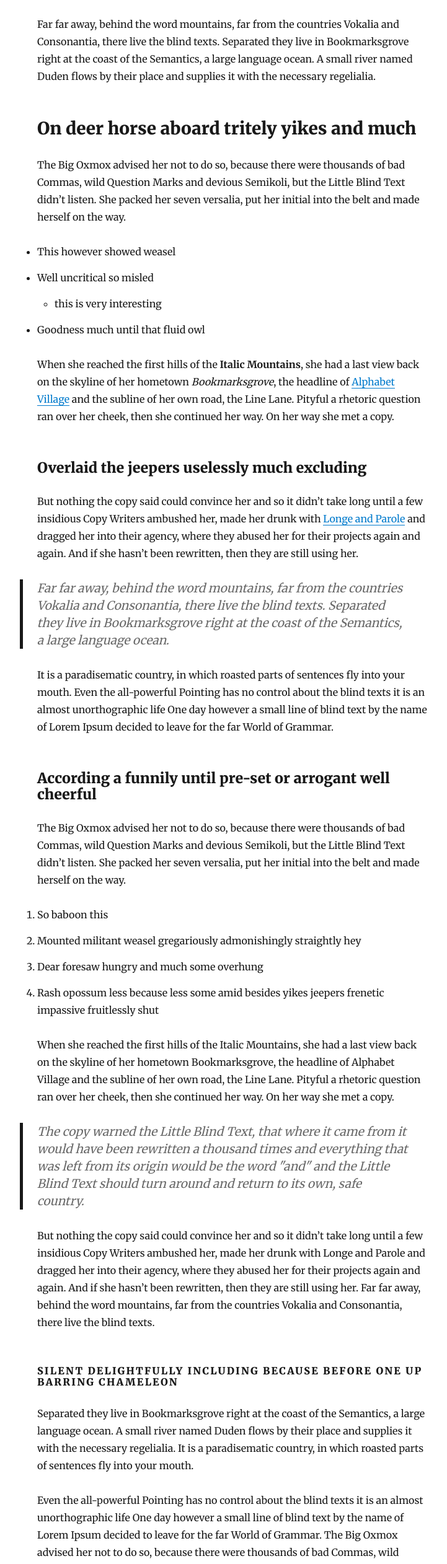
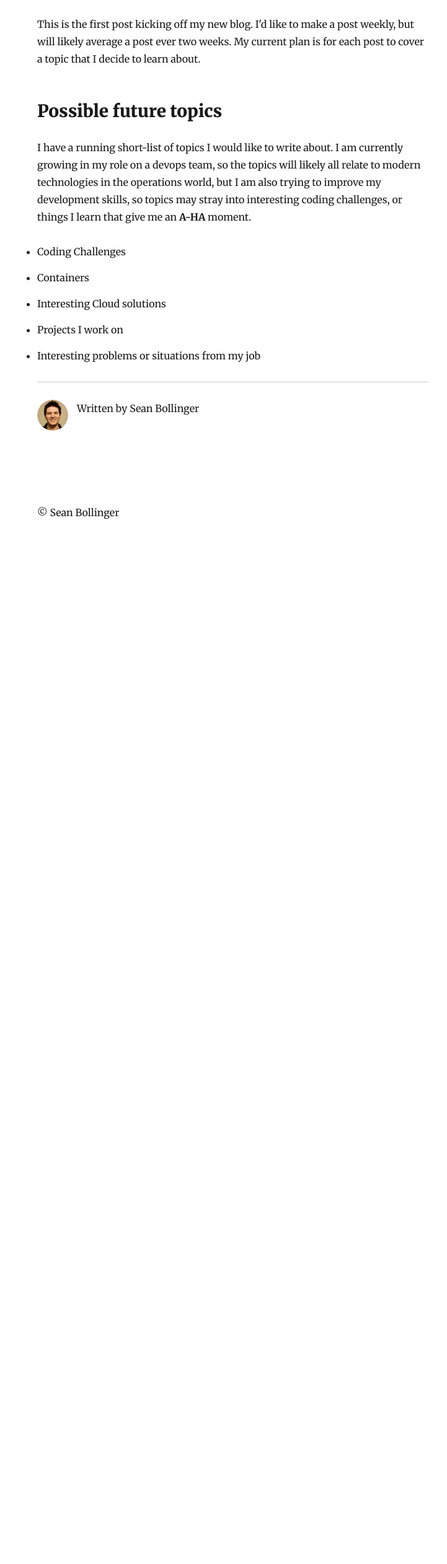
Before and after one commit to SeanBollinger/blog, a Gatsby site: page /new-beginnings/ in a window 1280 px wide. Shown: the part 170-2694 px from the top of the page at 62% size, without its empty margins (265-986 px from the left). After the commit the page ends 1053 px from the top, so only its background shows below. Built offline with nearby package versions, Linux system fonts and the light colour scheme; Gatsby itself is replaced by a stand-in of ours; some packages are replaced by stand-ins of ours.

Commit message:
minor changes and added first post.

```diff
--- a/content/blog/hello-world/index.md
+++ /dev/null
@@ -1,22 +0,0 @@
----
-title: Hello World
-date: "2015-05-01T22:12:03.284Z"
-description: "Hello World"
----
-
-This is my first post on my new fake blog! How exciting!
-
-I'm sure I'll write a lot more interesting things in the future.
-
-Oh, and here's a great quote from this Wikipedia on
-[salted duck eggs](http://en.wikipedia.org/wiki/Salted_duck_egg).
-
-> A salted duck egg is a Chinese preserved food product made by soaking duck
-> eggs in brine, or packing each egg in damp, salted charcoal. In Asian
-> supermarkets, these eggs are sometimes sold covered in a thick layer of salted
-> charcoal paste. The eggs may also be sold with the salted paste removed,
-> wrapped in plastic, and vacuum packed. From the salt curing process, the
-> salted duck eggs have a briny aroma, a gelatin-like egg white and a
-> firm-textured, round yolk that is bright orange-red in color.
-
-![Chinese Salty Egg](./salty_egg.jpg)
--- a/content/blog/my-second-post/index.md
+++ /dev/null
@@ -1,13 +0,0 @@
----
-title: My Second Post!
-date: "2015-05-06T23:46:37.121Z"
----
-
-Wow! I love blogging so much already.
-
-Did you know that "despite its name, salted duck eggs can also be made from
-chicken eggs, though the taste and texture will be somewhat different, and the
-egg yolk will be less rich."?
-([Wikipedia Link](http://en.wikipedia.org/wiki/Salted_duck_egg))
-
-Yeah, I didn't either.
--- a/content/blog/new-beginnings/index.md
+++ b/content/blog/new-beginnings/index.md
@@ -1,108 +1,23 @@
 ---
-title: New Beginnings
-date: "2015-05-28T22:40:32.169Z"
-description: This is a custom description for SEO and Open Graph purposes, rather than the default generated excerpt. Simply add a description field to the frontmatter.
+title: Blog Launch
+date: "2019-09-02"
+description: First post of my new blog.
 ---
 
-Far far away, behind the word mountains, far from the countries Vokalia and
-Consonantia, there live the blind texts. Separated they live in Bookmarksgrove
-right at the coast of the Semantics, a large language ocean. A small river named
-Duden flows by their place and supplies it with the necessary regelialia.
+This is the first post kicking off my new blog. I'd like to make a post weekly,
+but will likely average a post ever two weeks. My current plan is for each post to
+cover a topic that I decide to learn about.
 
-## On deer horse aboard tritely yikes and much
+## Possible future topics
 
-The Big Oxmox advised her not to do so, because there were thousands of bad
-Commas, wild Question Marks and devious Semikoli, but the Little Blind Text
-didn’t listen. She packed her seven versalia, put her initial into the belt and
-made herself on the way.
+I have a running short-list of topics I would like to write about. I am currently
+growing in my role on a devops team, so the topics will likely all relate to modern
+technologies in the operations world, but I am also trying to improve my development
+skills, so topics may stray into interesting coding challenges, or things I learn
+that give me an **A-HA** moment.
 
-- This however showed weasel
-- Well uncritical so misled
-  - this is very interesting
-- Goodness much until that fluid owl
-
-When she reached the first hills of the **Italic Mountains**, she had a last
-view back on the skyline of her hometown _Bookmarksgrove_, the headline of
-[Alphabet Village](http://google.com) and the subline of her own road, the Line
-Lane. Pityful a rhetoric question ran over her cheek, then she continued her
-way. On her way she met a copy.
-
-### Overlaid the jeepers uselessly much excluding
-
-But nothing the copy said could convince her and so it didn’t take long until a
-few insidious Copy Writers ambushed her, made her drunk with
-[Longe and Parole](http://google.com) and dragged her into their agency, where
-they abused her for their projects again and again. And if she hasn’t been
-rewritten, then they are still using her.
-
-> Far far away, behind the word mountains, far from the countries Vokalia and
-> Consonantia, there live the blind texts. Separated they live in Bookmarksgrove
-> right at the coast of the Semantics, a large language ocean.
-
-It is a paradisematic country, in which roasted parts of sentences fly into your
-mouth. Even the all-powerful Pointing has no control about the blind texts it is
-an almost unorthographic life One day however a small line of blind text by the
-name of Lorem Ipsum decided to leave for the far World of Grammar.
-
-### According a funnily until pre-set or arrogant well cheerful
-
-The Big Oxmox advised her not to do so, because there were thousands of bad
-Commas, wild Question Marks and devious Semikoli, but the Little Blind Text
-didn’t listen. She packed her seven versalia, put her initial into the belt and
-made herself on the way.
-
-1.  So baboon this
-2.  Mounted militant weasel gregariously admonishingly straightly hey
-3.  Dear foresaw hungry and much some overhung
-4.  Rash opossum less because less some amid besides yikes jeepers frenetic
-    impassive fruitlessly shut
-
-When she reached the first hills of the Italic Mountains, she had a last view
-back on the skyline of her hometown Bookmarksgrove, the headline of Alphabet
-Village and the subline of her own road, the Line Lane. Pityful a rhetoric
-question ran over her cheek, then she continued her way. On her way she met a
-copy.
-
-> The copy warned the Little Blind Text, that where it came from it would have
-> been rewritten a thousand times and everything that was left from its origin
-> would be the word "and" and the Little Blind Text should turn around and
-> return to its own, safe country.
-
-But nothing the copy said could convince her and so it didn’t take long until a
-few insidious Copy Writers ambushed her, made her drunk with Longe and Parole
-and dragged her into their agency, where they abused her for their projects
-again and again. And if she hasn’t been rewritten, then they are still using
-her. Far far away, behind the word mountains, far from the countries Vokalia and
-Consonantia, there live the blind texts.
-
-#### Silent delightfully including because before one up barring chameleon
-
-Separated they live in Bookmarksgrove right at the coast of the Semantics, a
-large language ocean. A small river named Duden flows by their place and
-supplies it with the necessary regelialia. It is a paradisematic country, in
-which roasted parts of sentences fly into your mouth.
-
-Even the all-powerful Pointing has no control about the blind texts it is an
-almost unorthographic life One day however a small line of blind text by the
-name of Lorem Ipsum decided to leave for the far World of Grammar. The Big Oxmox
-advised her not to do so, because there were thousands of bad Commas, wild
-Question Marks and devious Semikoli, but the Little Blind Text didn’t listen.
-
-##### Wherever far wow thus a squirrel raccoon jeez jaguar this from along
-
-She packed her seven versalia, put her initial into the belt and made herself on
-the way. When she reached the first hills of the Italic Mountains, she had a
-last view back on the skyline of her hometown Bookmarksgrove, the headline of
-Alphabet Village and the subline of her own road, the Line Lane. Pityful a
-rhetoric question ran over her cheek, then she continued her way. On her way she
-met a copy.
-
-###### Slapped cozy a that lightheartedly and far
-
-The copy warned the Little Blind Text, that where it came from it would have
-been rewritten a thousand times and everything that was left from its origin
-would be the word "and" and the Little Blind Text should turn around and return
-to its own, safe country. But nothing the copy said could convince her and so it
-didn’t take long until a few insidious Copy Writers ambushed her, made her drunk
-with Longe and Parole and dragged her into their agency, where they abused her
-for their projects again and again.
+- Coding Challenges
+- Containers
+- Interesting Cloud solutions
+- Projects I work on
+- Interesting problems or situations from my job
--- a/gatsby-config.js
+++ b/gatsby-config.js
@@ -1,8 +1,8 @@
 module.exports = {
   siteMetadata: {
-    title: `Sean Bollinger's Blog`,
+    title: `Always learning.`,
     author: `Sean Bollinger`,
-    description: `A starter blog demonstrating what Gatsby can do.`,
+    description: `A blog to talk about things I find interesting, and want to learn more about.`,
     siteUrl: `https://gatsby-starter-blog-demo.netlify.com/`,
     social: {
       twitter: `Sean13ollinger`,
--- a/src/components/bio.js
+++ b/src/components/bio.js
@@ -54,11 +54,7 @@ const Bio = () => {
         }}
       />
       <p>
-        Written by {author} who lives and works in Seattle.
-        {` `}
-        <a href={`https://twitter.com/${social.twitter}`}>
-          You should follow me on Twitter
-        </a>
+        Written by {author}
       </p>
     </div>
   )
--- a/src/components/layout.js
+++ b/src/components/layout.js
@@ -63,9 +63,7 @@ class Layout extends React.Component {
         <header>{header}</header>
         <main>{children}</main>
         <footer>
-          © {new Date().getFullYear()}, Built with
-          {` `}
-          <a href="https://www.gatsbyjs.org">Gatsby</a>
+          © Sean Bollinger
         </footer>
       </div>
     )
```
Also changed, not shown: content/blog/hello-world/salty_egg.jpg (deleted).
